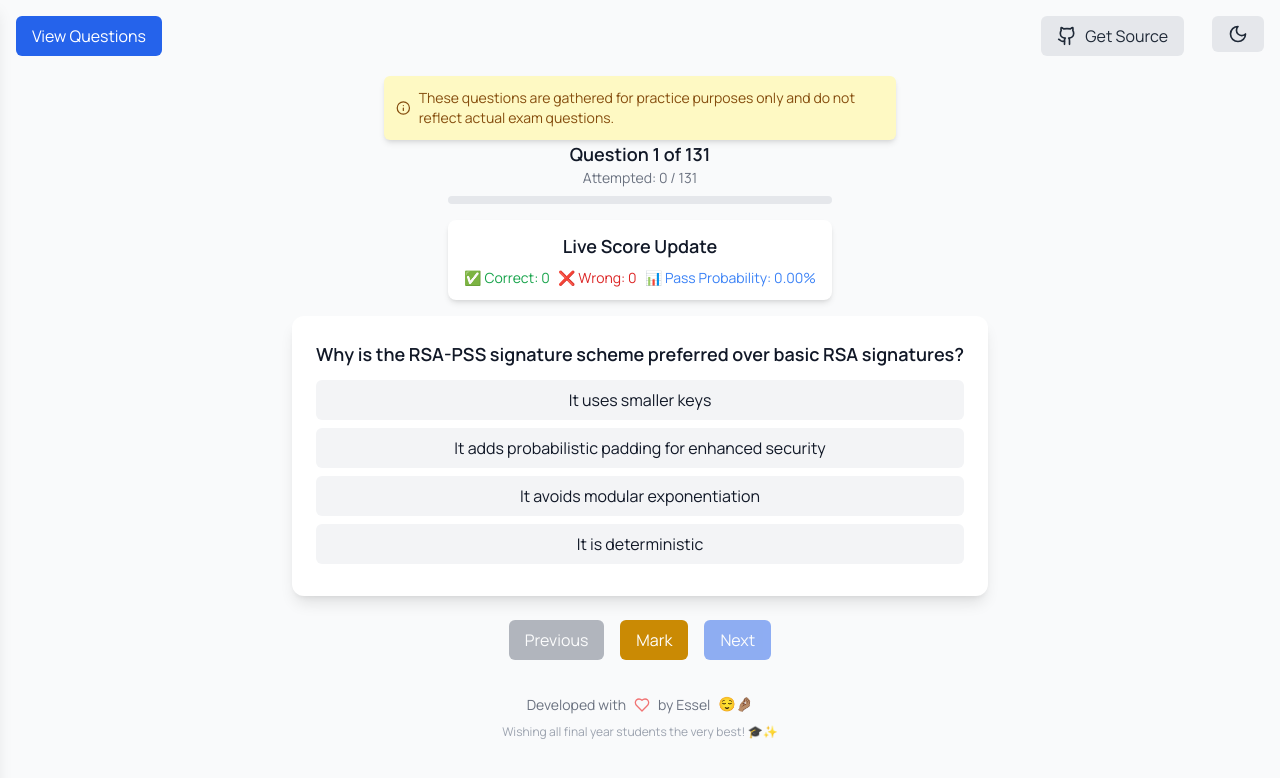
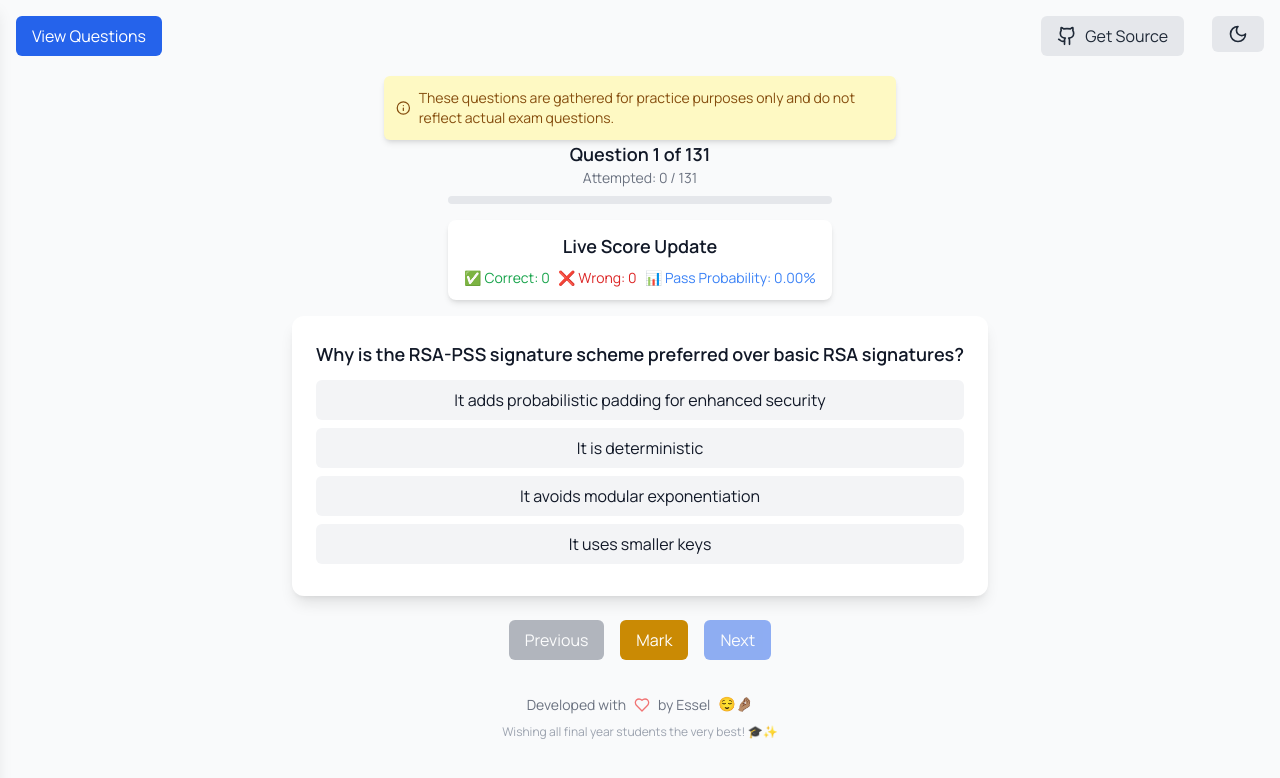
Before and after one commit to hydi-official/quiz-program, a React (Vite) app: page / in a window 1280 px wide. Shown: the top 778 px of the page. Built offline with nearby package versions, Linux system fonts and the light colour scheme.

Commit message:
options reshuffled

```diff
--- a/src/Pages/QuizPage.jsx
+++ b/src/Pages/QuizPage.jsx
@@ -16,25 +16,82 @@ const QuizPage = () => {
   const [darkMode, setDarkMode] = useState(
     localStorage.getItem("theme") === "dark"
   );
+  // Store randomized questions with shuffled options
+  const [randomizedQuestions, setRandomizedQuestions] = useState([]);
+
+  // Function to shuffle array and return both shuffled array and new correct answer index
+  const shuffleOptions = (options, correctAnswerIndex) => {
+    const shuffled = [...options];
+    const correctAnswer = options[correctAnswerIndex];
+
+    // Fisher-Yates shuffle algorithm
+    for (let i = shuffled.length - 1; i > 0; i--) {
+      const j = Math.floor(Math.random() * (i + 1));
+      [shuffled[i], shuffled[j]] = [shuffled[j], shuffled[i]];
+    }
+
+    // Find the new index of the correct answer
+    const newCorrectIndex = shuffled.findIndex(option => option === correctAnswer);
+
+    return {
+      shuffledOptions: shuffled,
+      newCorrectIndex: newCorrectIndex
+    };
+  };
+
+  // Initialize randomized questions on component mount
+  useEffect(() => {
+    const randomized = questions.map(question => {
+      // Handle both single answer (number) and multiple answers (array)
+      let newQuestion = { ...question };
+
+      if (Array.isArray(question.answer)) {
+        // For multiple correct answers, we need to track which options are correct
+        const correctAnswers = question.answer.map(index => question.options[index]);
+        const { shuffledOptions } = shuffleOptions(question.options, 0); // Just shuffle, don't worry about index for multi-answer
+        const newCorrectIndices = correctAnswers.map(correctAnswer =>
+          shuffledOptions.findIndex(option => option === correctAnswer)
+        );
+
+        newQuestion = {
+          ...question,
+          options: shuffledOptions,
+          answer: newCorrectIndices
+        };
+      } else {
+        // For single correct answer
+        const { shuffledOptions, newCorrectIndex } = shuffleOptions(question.options, question.answer);
+        newQuestion = {
+          ...question,
+          options: shuffledOptions,
+          answer: newCorrectIndex
+        };
+      }
+
+      return newQuestion;
+    });
+
+    setRandomizedQuestions(randomized);
+  }, []); // Empty dependency array means this runs once on mount
 
   const handleSelect = (selectedIndex) => {
     setSelected(selectedIndex);
   };
 
   const handleMark = () => {
-    if (selected !== null) {
+    if (selected !== null && randomizedQuestions.length > 0) {
       const updatedAnswers = [...answers];
       const updatedStatus = [...answerStatus];
       updatedAnswers[index] = selected;
 
       let isCorrect = false;
 
-      if (Array.isArray(questions[index].answer)) {
+      if (Array.isArray(randomizedQuestions[index].answer)) {
         isCorrect =
-          selected.length === questions[index].answer.length &&
-          selected.every((ans) => questions[index].answer.includes(ans));
+          selected.length === randomizedQuestions[index].answer.length &&
+          selected.every((ans) => randomizedQuestions[index].answer.includes(ans));
       } else {
-        isCorrect = selected === questions[index].answer;
+        isCorrect = selected === randomizedQuestions[index].answer;
       }
 
       // Update status array
@@ -48,7 +105,7 @@ const QuizPage = () => {
   };
 
   const handleNext = () => {
-    if (index < questions.length - 1) {
+    if (index < randomizedQuestions.length - 1) {
       setIndex(index + 1);
       setSelected(null);
     } else {
@@ -77,8 +134,8 @@ const QuizPage = () => {
   };
 
   const attemptedCount = answers.filter((ans) => ans !== null).length;
-  const progress = ((attemptedCount / questions.length) * 100).toFixed(2);
-  const passProbability = ((score / questions.length) * 100).toFixed(2);
+  const progress = ((attemptedCount / randomizedQuestions.length) * 100).toFixed(2);
+  const passProbability = ((score / randomizedQuestions.length) * 100).toFixed(2);
 
   useEffect(() => {
     if (darkMode) {
@@ -97,6 +154,18 @@ const QuizPage = () => {
   const handleGithubClick = () => {
     window.open("https://github.com/hydi-official/advance-software-engineering.git", "_blank"); // Replace with your GitHub repo link
   };
+
+  // Don't render until randomized questions are ready
+  if (randomizedQuestions.length === 0) {
+    return (
+      <div className="min-h-screen flex items-center justify-center bg-gray-50 dark:bg-black">
+        <div className="text-center">
+          <div className="animate-spin rounded-full h-12 w-12 border-b-2 border-blue-600 mx-auto mb-4"></div>
+          <p className="text-gray-600 dark:text-gray-300">Loading quiz...</p>
+        </div>
+      </div>
+    );
+  }
 
   return (
     <div className="min-h-screen flex bg-gray-50 dark:bg-black text-gray-900 dark:text-white relative">
@@ -146,7 +215,7 @@ const QuizPage = () => {
         </div>
 
         <div className="grid grid-cols-4 sm:grid-cols-5 gap-2">
-          {questions.map((_, idx) => (
+          {randomizedQuestions.map((_, idx) => (
             <button
               key={idx}
               onClick={() => {
@@ -185,10 +254,10 @@ const QuizPage = () => {
           <>
             <div className="w-full max-w-md sm:max-w-sm mb-4 text-center">
               <p className="text-lg font-semibold">
-                Question {index + 1} of {questions.length}
+                Question {index + 1} of {randomizedQuestions.length}
               </p>
               <p className="text-sm text-gray-500 dark:text-gray-400">
-                Attempted: {attemptedCount} / {questions.length}
+                Attempted: {attemptedCount} / {randomizedQuestions.length}
               </p>
               <div className="w-full bg-gray-200 dark:bg-gray-700 rounded-full h-2 mt-2">
                 <div
@@ -208,7 +277,7 @@ const QuizPage = () => {
             </div>
 
             <QuizCard
-              question={questions[index]}
+              question={randomizedQuestions[index]}
               selectedAnswer={selected}
               onSelect={handleSelect}
               markedAnswer={answers[index]}
@@ -231,7 +300,7 @@ const QuizPage = () => {
                 Mark
               </button>
 
-              {index < questions.length - 1 ? (
+              {index < randomizedQuestions.length - 1 ? (
                 <button
                   className="px-4 py-2 bg-blue-600 text-white rounded-md disabled:opacity-50"
                   onClick={handleNext}
@@ -250,7 +319,7 @@ const QuizPage = () => {
             </div>
           </>
         ) : (
-          <Results score={score} mistakes={mistakes} total={questions.length} />
+          <Results score={score} mistakes={mistakes} total={randomizedQuestions.length} />
         )}
 
         <div className="mt-8 text-center">
```
